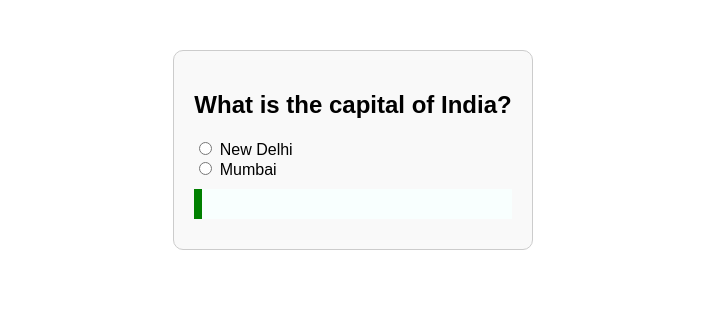
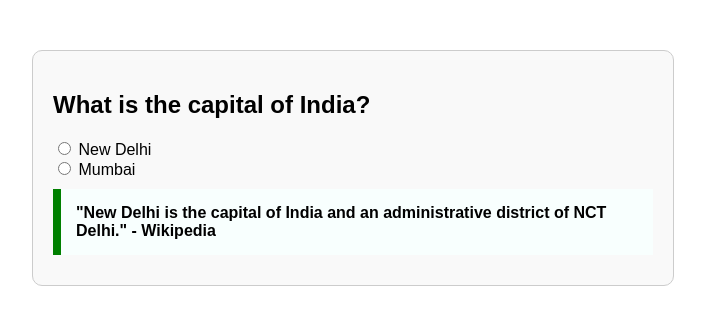
Before and after one commit to acciojob/trivia-khedkar2001, a website: page main.html in a window 1280 px wide. Shown: the whole page, without its empty margins (287-992 px from the left). Drawn offline with Linux system fonts and the light colour scheme.

Commit message:
created a submission

```diff
--- a/main.html
+++ b/main.html
@@ -17,6 +17,8 @@
             <label><input type="radio" name="capital" value="Mumbai"> Mumbai</label>
         </div>
         <blockquote cite="https://en.wikipedia.org/wiki/New_Delhi">
+            "New Delhi is the capital of India and an administrative district of NCT Delhi." - Wikipedia
+        </blockquote>
 
     </div>
     <script type="text/javascript" src="./script.js">
```
